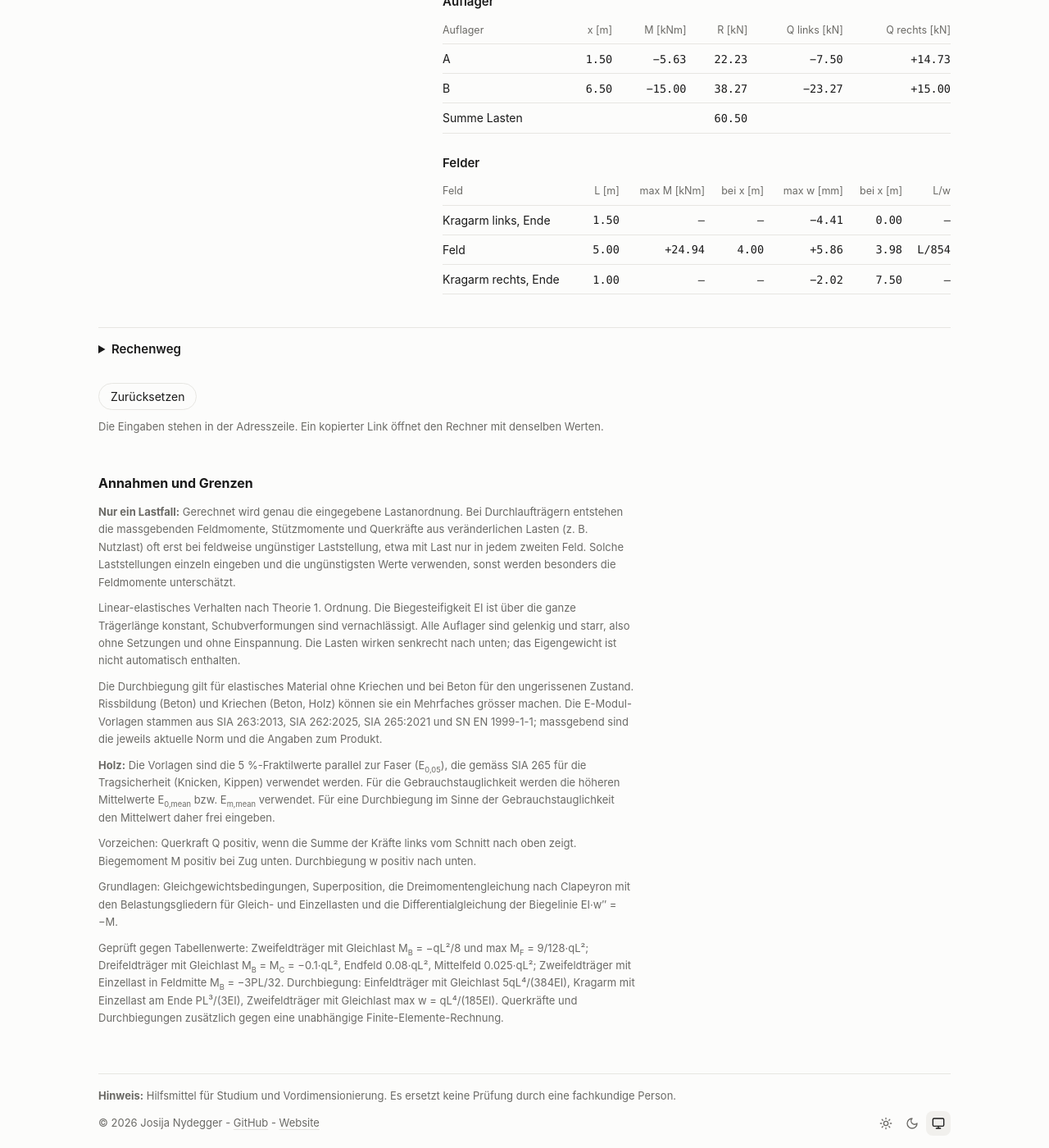
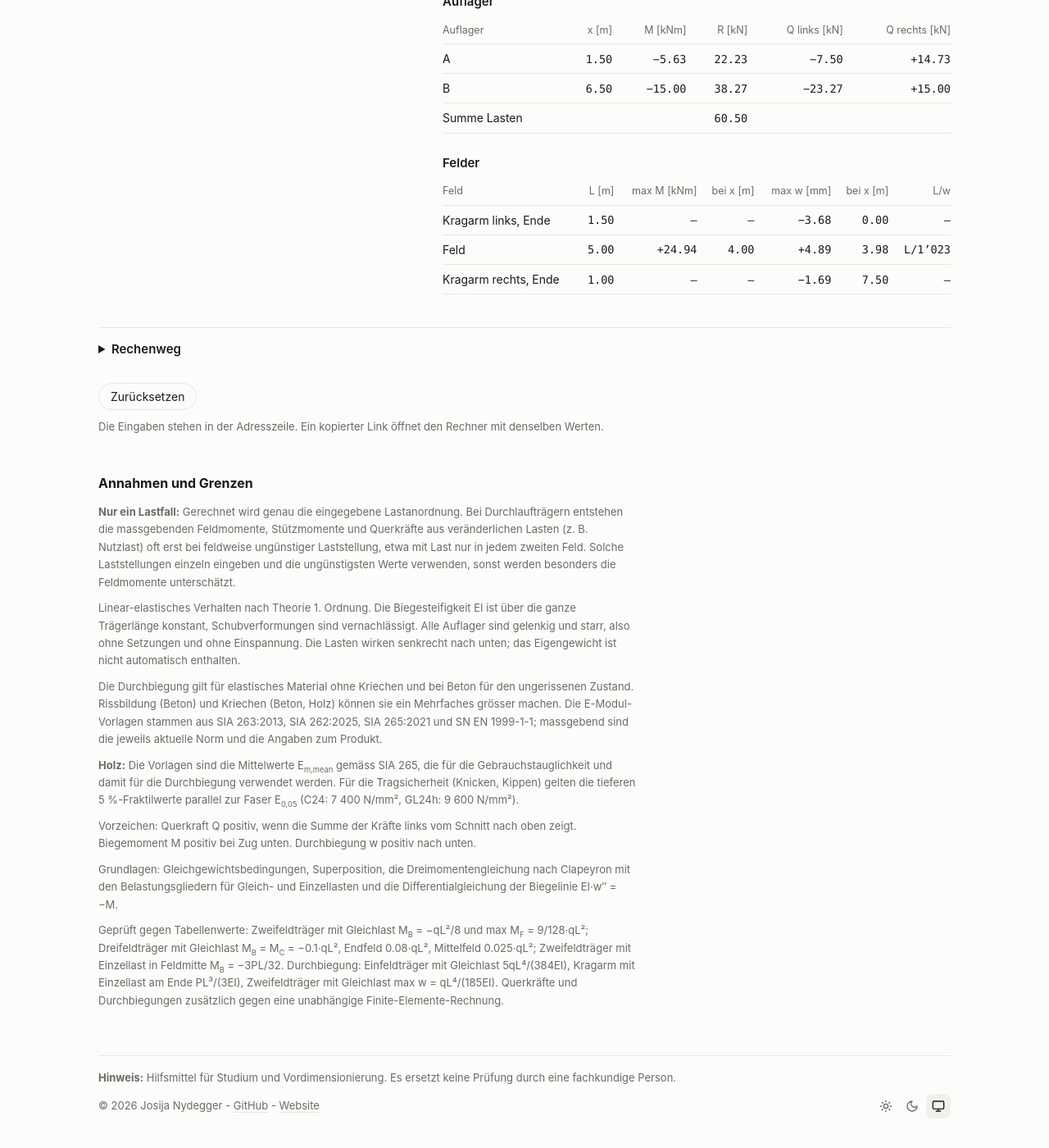
Before and after one commit to josija-nydegger/josija-nydegger.github.io, a Jekyll site: the page tools/balken/index.html, which Jekyll copies as it is, in a window 1280 px wide and 1400 px high, scrolled down 1575 px. Shown: the whole window at 82% size. Built offline with Jekyll 4.4.1, drawn with Linux system fonts in a browser that asks for light colours; some of the changed text lies outside the part shown.

Commit message:
Balken: Holz-Vorlagen mit E_m,mean für die Durchbiegung
- C24 11 000 und GL24h 11 500 N/mm² (SIA 265:2021, Mittelwerte)
- Hinweis zu E_0,05 für die Tragsicherheit angepasst

Co-Authored-By: Claude Opus 5.5 <noreply@anthropic.com>

```diff
--- a/tools/balken/index.html
+++ b/tools/balken/index.html
@@ -279,7 +279,7 @@ footer a:hover{color:var(--text)}
   <p class="small"><strong>Nur ein Lastfall:</strong> Gerechnet wird genau die eingegebene Lastanordnung. Bei Durchlaufträgern entstehen die massgebenden Feldmomente, Stützmomente und Querkräfte aus veränderlichen Lasten (z. B. Nutzlast) oft erst bei feldweise ungünstiger Laststellung, etwa mit Last nur in jedem zweiten Feld. Solche Laststellungen einzeln eingeben und die ungünstigsten Werte verwenden, sonst werden besonders die Feldmomente unterschätzt.</p>
   <p class="small">Linear-elastisches Verhalten nach Theorie 1. Ordnung. Die Biegesteifigkeit EI ist über die ganze Trägerlänge konstant, Schubverformungen sind vernachlässigt. Alle Auflager sind gelenkig und starr, also ohne Setzungen und ohne Einspannung. Die Lasten wirken senkrecht nach unten; das Eigengewicht ist nicht automatisch enthalten.</p>
   <p class="small">Die Durchbiegung gilt für elastisches Material ohne Kriechen und bei Beton für den ungerissenen Zustand. Rissbildung (Beton) und Kriechen (Beton, Holz) können sie ein Mehrfaches grösser machen. Die E-Modul-Vorlagen stammen aus SIA 263:2013, SIA 262:2025, SIA 265:2021 und SN EN 1999-1-1; massgebend sind die jeweils aktuelle Norm und die Angaben zum Produkt.</p>
-  <p class="small"><strong>Holz:</strong> Die Vorlagen sind die 5 %-Fraktilwerte parallel zur Faser (E<sub>0,05</sub>), die gemäss SIA 265 für die Tragsicherheit (Knicken, Kippen) verwendet werden. Für die Gebrauchstauglichkeit werden die höheren Mittelwerte E<sub>0,mean</sub> bzw. E<sub>m,mean</sub> verwendet. Für eine Durchbiegung im Sinne der Gebrauchstauglichkeit den Mittelwert daher frei eingeben.</p>
+  <p class="small"><strong>Holz:</strong> Die Vorlagen sind die Mittelwerte E<sub>m,mean</sub> gemäss SIA 265, die für die Gebrauchstauglichkeit und damit für die Durchbiegung verwendet werden. Für die Tragsicherheit (Knicken, Kippen) gelten die tieferen 5 %-Fraktilwerte parallel zur Faser E<sub>0,05</sub> (C24: 7 400 N/mm², GL24h: 9 600 N/mm²).</p>
   <p class="small">Vorzeichen: Querkraft Q positiv, wenn die Summe der Kräfte links vom Schnitt nach oben zeigt. Biegemoment M positiv bei Zug unten. Durchbiegung w positiv nach unten.</p>
   <p class="small">Grundlagen: Gleichgewichtsbedingungen, Superposition, die Dreimomentengleichung nach Clapeyron mit den Belastungsgliedern für Gleich- und Einzellasten und die Differentialgleichung der Biegelinie EI·w″ = −M.</p>
   <p class="small">Geprüft gegen Tabellenwerte: Zweifeldträger mit Gleichlast M<sub>B</sub> = −qL²/8 und max M<sub>F</sub> = 9/128·qL²; Dreifeldträger mit Gleichlast M<sub>B</sub> = M<sub>C</sub> = −0.1·qL², Endfeld 0.08·qL², Mittelfeld 0.025·qL²; Zweifeldträger mit Einzellast in Feldmitte M<sub>B</sub> = −3PL/32. Durchbiegung: Einfeldträger mit Gleichlast 5qL⁴/(384EI), Kragarm mit Einzellast am Ende PL³/(3EI), Zweifeldträger mit Gleichlast max w = qL⁴/(185EI). Querkräfte und Durchbiegungen zusätzlich gegen eine unabhängige Finite-Elemente-Rechnung.</p>
@@ -485,13 +485,13 @@ function solve(m){
   const letter=i=>String.fromCharCode(65+i);
   const pf=(v,d)=>{ const x=parseFloat(v); return isFinite(x)?x:d; };
   const fT=v=>Math.round(v).toLocaleString('de-CH');
-  // E-Modul-Vorlagen in N/mm² (aus den genannten Normen). Holz: 5 %-Fraktilwerte parallel zur Faser (E_0,05).
+  // E-Modul-Vorlagen in N/mm² (aus den genannten Normen). Holz: Mittelwerte E_m,mean für die Durchbiegung (Gebrauchstauglichkeit).
   // Beton bewusst ohne Vorlage: E_cm hängt von der Betonsorte ab.
   const MATS=[
     ['s263','Baustahl (SIA 263:2013)',210000],
     ['s262','Betonstahl (SIA 262:2025)',200000],
-    ['c24','Vollholz C24, E₀,₀₅ (SIA 265:2021)',7400],
-    ['gl24h','Brettschichtholz GL24h, E₀,₀₅ (SIA 265:2021)',9600],
+    ['c24','Vollholz C24, Eₘ,mean (SIA 265:2021)',11000],
+    ['gl24h','Brettschichtholz GL24h, Eₘ,mean (SIA 265:2021)',11500],
     ['alu','Aluminium (SN EN 1999-1-1)',70000],
     ['free','Frei wählbar',null]
   ];
@@ -532,7 +532,7 @@ function solve(m){
               '<div data-im="val" style="align-self:end;font-size:13.5px;padding-bottom:6px"><a href="/tools/querschnittswerte/" target="_blank" rel="noopener">I mit Querschnittswerte berechnen ↗</a></div>'+
             '</div>'+
             '<div class="eires" id="'+id('eires')+'"></div>'+
-            '<p class="hint">Nur für die Durchbiegung nötig. Holz-Vorlagen sind E<sub>0,05</sub> (Tragsicherheit); für die Gebrauchstauglichkeit E<sub>0,mean</sub> frei eingeben. Beton: E<sub>cm</sub> je nach Betonsorte frei eingeben (SIA 262); die Rechnung gilt für den ungerissenen Zustand ohne Kriechen.</p>'+
+            '<p class="hint">Nur für die Durchbiegung nötig. Holz-Vorlagen sind Mittelwerte E<sub>m,mean</sub> (Gebrauchstauglichkeit). Beton: E<sub>cm</sub> je nach Betonsorte frei eingeben (SIA 262); die Rechnung gilt für den ungerissenen Zustand ohne Kriechen.</p>'+
           '</div>'+
         '</div>'+
         '<div class="col">'+
```
Also changed, not shown: other parts of tools/balken/index.html (+1 -1 lines), CLAUDE.md (+1 -1 lines).
